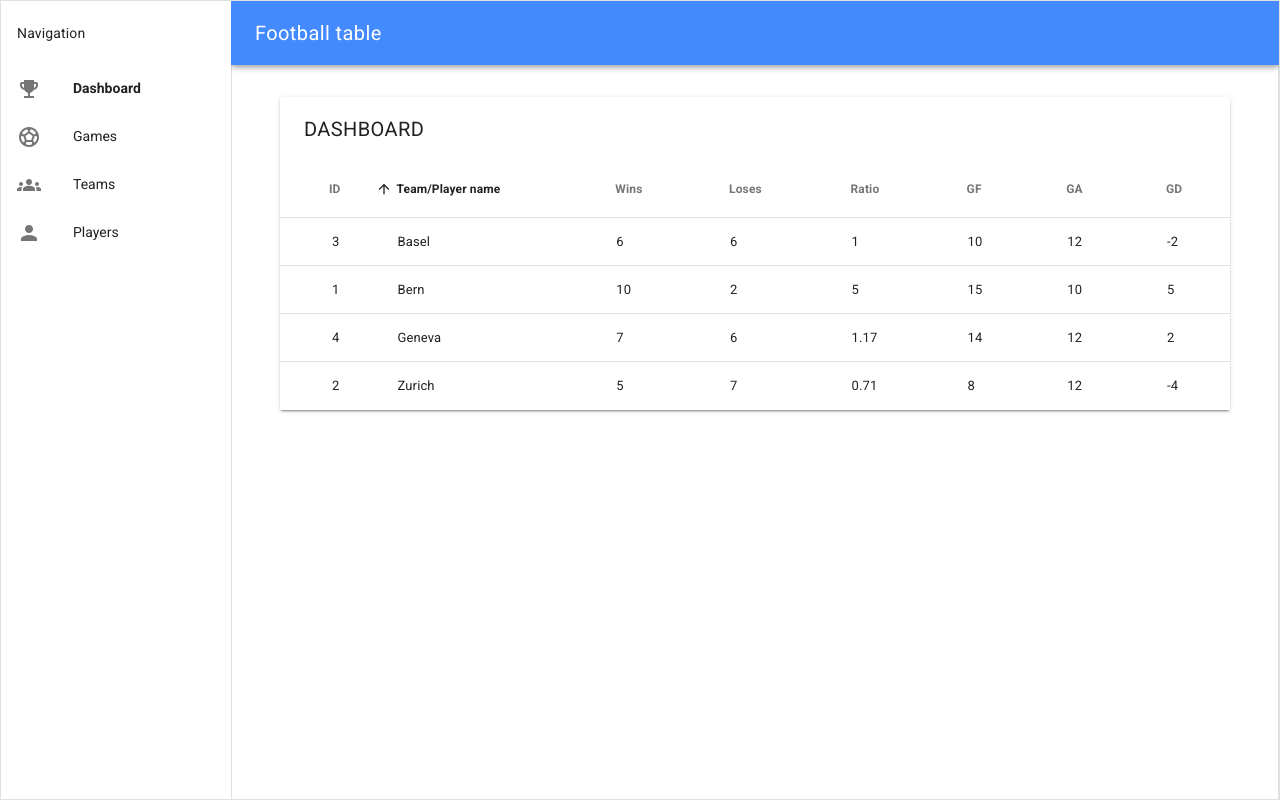
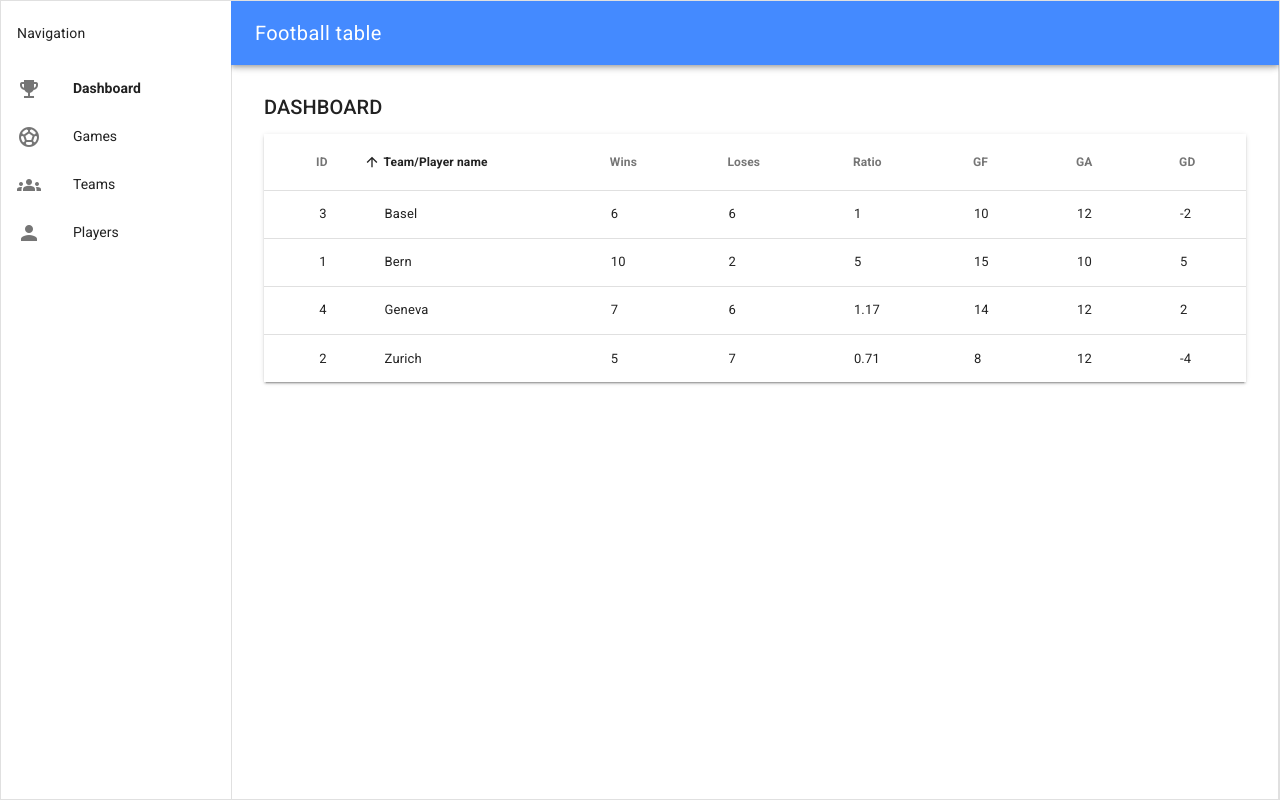
Before and after one commit to binarytoys/table-football, a Vue app in the folder client/: page / in a window 1280 px wide. Built offline with nearby package versions, Linux system fonts and the light colour scheme.

Commit message:
table headers tuned

```diff
--- a/client/src/components/dashboard.vue
+++ b/client/src/components/dashboard.vue
@@ -1,9 +1,12 @@
 <template>
   <div class="container">
+    <h1 class="md-title" style="padding-left: 16px">DASHBOARD</h1>
     <md-table v-model="games" md-sort="name" md-sort-order="asc" md-card>
+<!--
       <md-table-toolbar>
         <h1 class="md-title">DASHBOARD</h1>
       </md-table-toolbar>
+-->
 
       <md-table-row slot="md-table-row" slot-scope="{ item }">
         <md-table-cell md-label="ID" md-numeric>{{ item.id }}</md-table-cell>
@@ -21,7 +24,6 @@
 
 <style lang="scss" scoped>
 .container {
-  padding: 16px;
   display: flex;
   flex-direction: column;
 }
--- a/client/src/components/games.vue
+++ b/client/src/components/games.vue
@@ -1,9 +1,12 @@
 <template>
   <div class="container">
+    <h1 class="md-title" style="padding-left: 16px">GAMES</h1>
     <md-table v-model="games" md-sort="name" md-sort-order="asc" md-card>
+<!--
       <md-table-toolbar>
         <h1 class="md-title">GAMES</h1>
       </md-table-toolbar>
+-->
 
       <md-table-row slot="md-table-row" slot-scope="{ item }">
         <md-table-cell md-label="ID" md-numeric>{{ item.id }}</md-table-cell>
@@ -16,7 +19,6 @@
 
 <style lang="scss" scoped>
 .container {
-  padding: 16px;
   display: flex;
   flex-direction: column;
 }
--- a/client/src/components/players.vue
+++ b/client/src/components/players.vue
@@ -1,9 +1,12 @@
 <template>
   <div class="container">
+    <h1 class="md-title" style="padding-left: 16px">PLAYERS</h1>
     <md-table v-model="players" md-sort="name" md-sort-order="asc" md-card>
+<!--
       <md-table-toolbar>
         <h1 class="md-title">PLAYERS</h1>
       </md-table-toolbar>
+-->
 
       <md-table-row slot="md-table-row" slot-scope="{ item }">
         <md-table-cell md-label="ID" md-numeric>{{ item.id }}</md-table-cell>
@@ -16,7 +19,6 @@
 
 <style lang="scss" scoped>
 .container {
-  padding: 16px;
   display: flex;
   flex-direction: column;
 }
--- a/client/src/components/teams.vue
+++ b/client/src/components/teams.vue
@@ -1,9 +1,13 @@
 <template>
   <div class="container">
+    <h1 class="md-title" style="padding-left: 16px">TEAMS</h1>
+
     <md-table v-model="teams" md-sort="name" md-sort-order="asc" md-card>
+<!--
       <md-table-toolbar>
         <h1 class="md-title">TEAMS</h1>
       </md-table-toolbar>
+-->
 
       <md-table-row slot="md-table-row" slot-scope="{ item }">
         <md-table-cell md-label="ID" md-numeric>{{ item.id }}</md-table-cell>
@@ -16,7 +20,6 @@
 
 <style lang="scss" scoped>
 .container {
-  padding: 16px;
   display: flex;
   flex-direction: column;
 }
```
